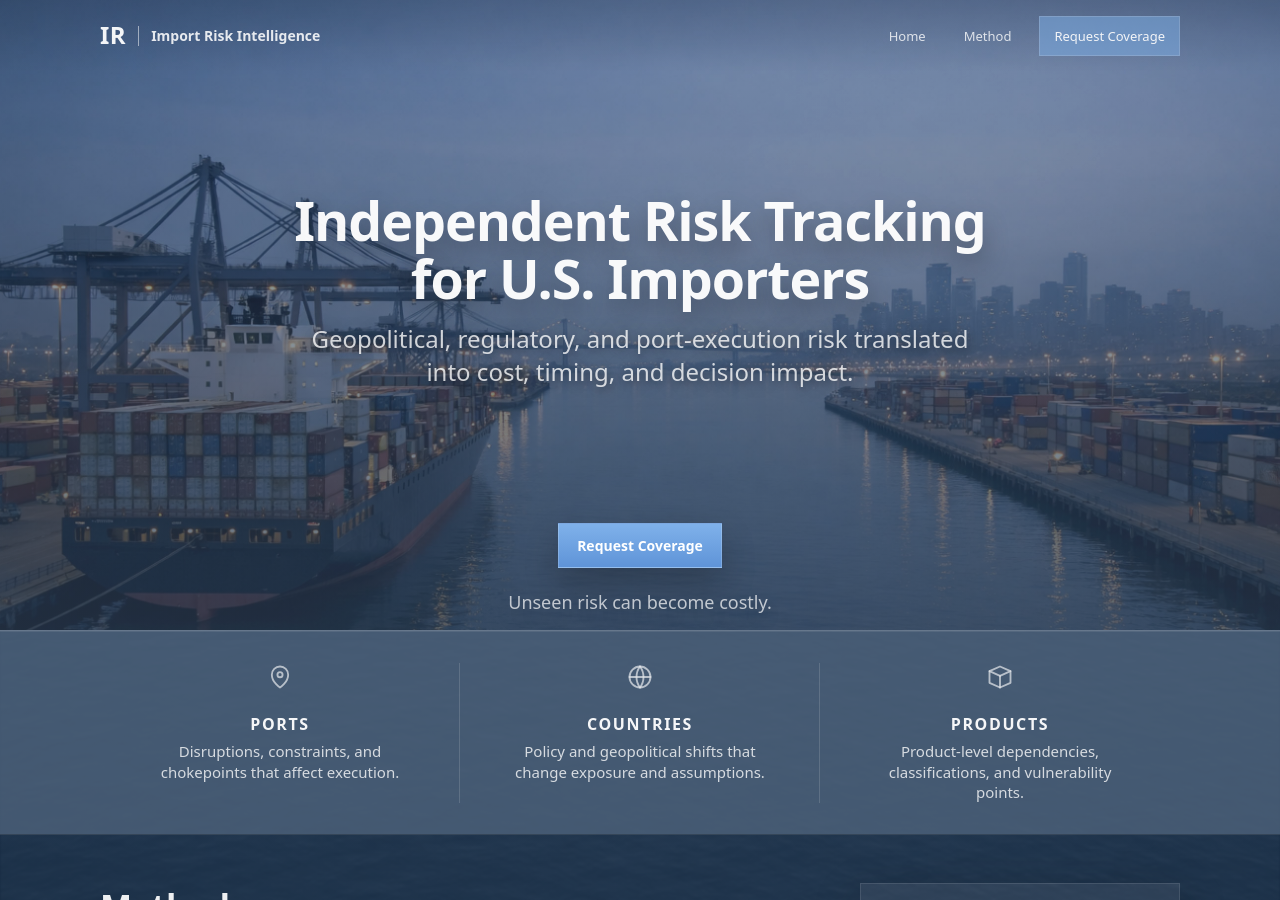
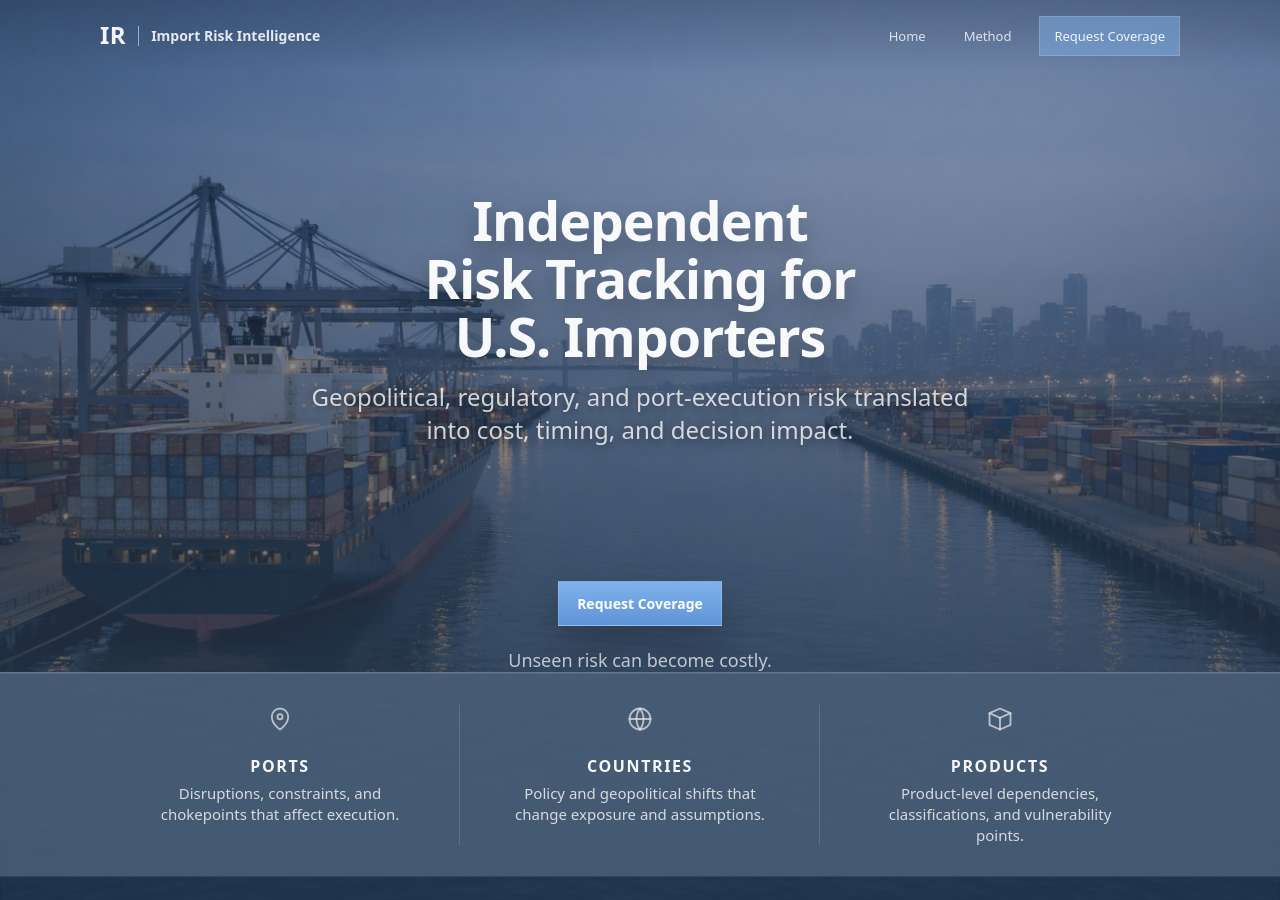
Before and after one commit to importrisk/import-risk-intelligence-site, a Jekyll site: the page built from index.html, in a window 1280 px wide and 900 px high. Built offline with Jekyll 4.4.1, drawn with Linux system fonts in a browser that asks for light colours.

Commit message:
Update index.html

```diff
--- a/index.html
+++ b/index.html
@@ -10,11 +10,11 @@ description: Independent risk assessment for U.S. importers.
   <div class="hero-overlay" aria-hidden="true"></div>
 
   <div class="container hero-inner">
-    <h1 class="hero-title">
-      Independent Risk Tracking<br />
-      for U.S. Importers
-    </h1>
-
+   <h1 class="hero-title">
+  Independent <br class="br-mobile">
+  Risk <span class="nowrap">Tracking for</span><br>
+  U.S. Importers
+</h1>
     <p class="hero-subtitle">
       Geopolitical, regulatory, and port-execution risk translated into cost, timing, and decision impact.
     </p>
```
